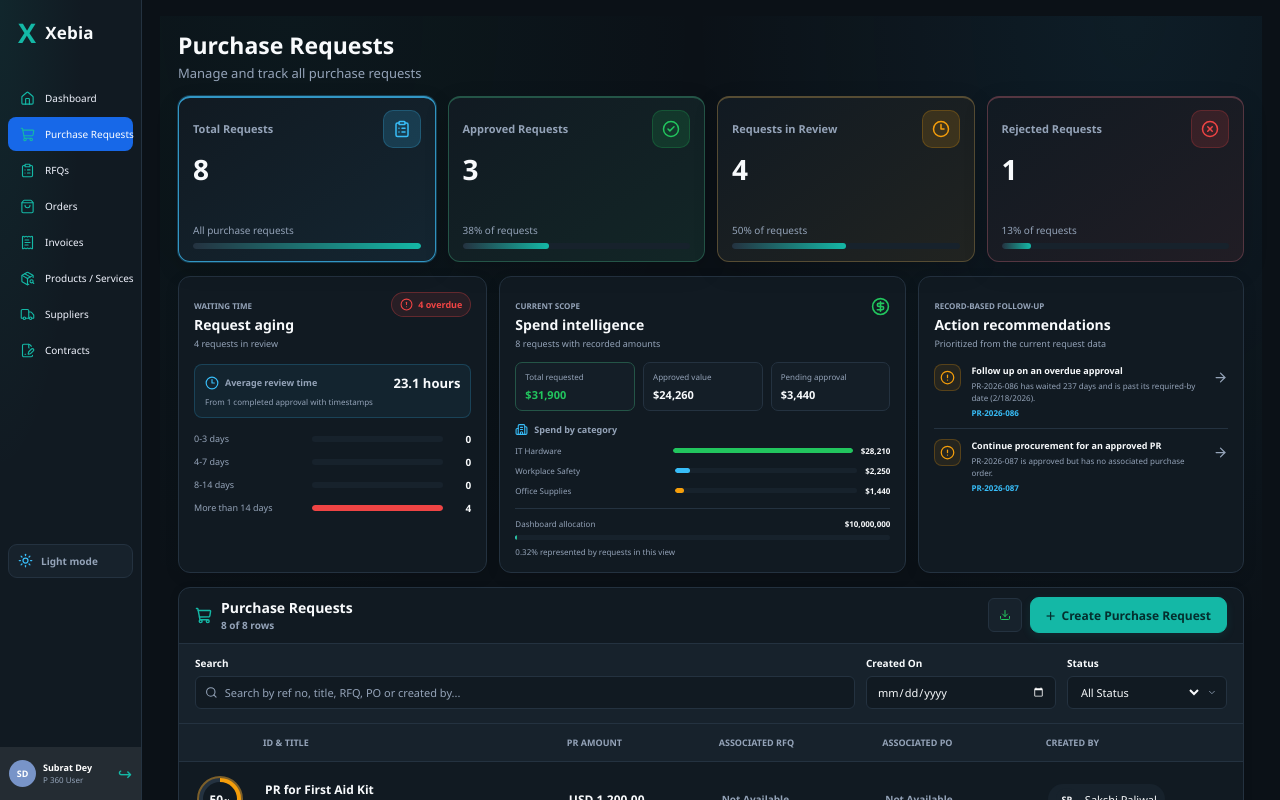
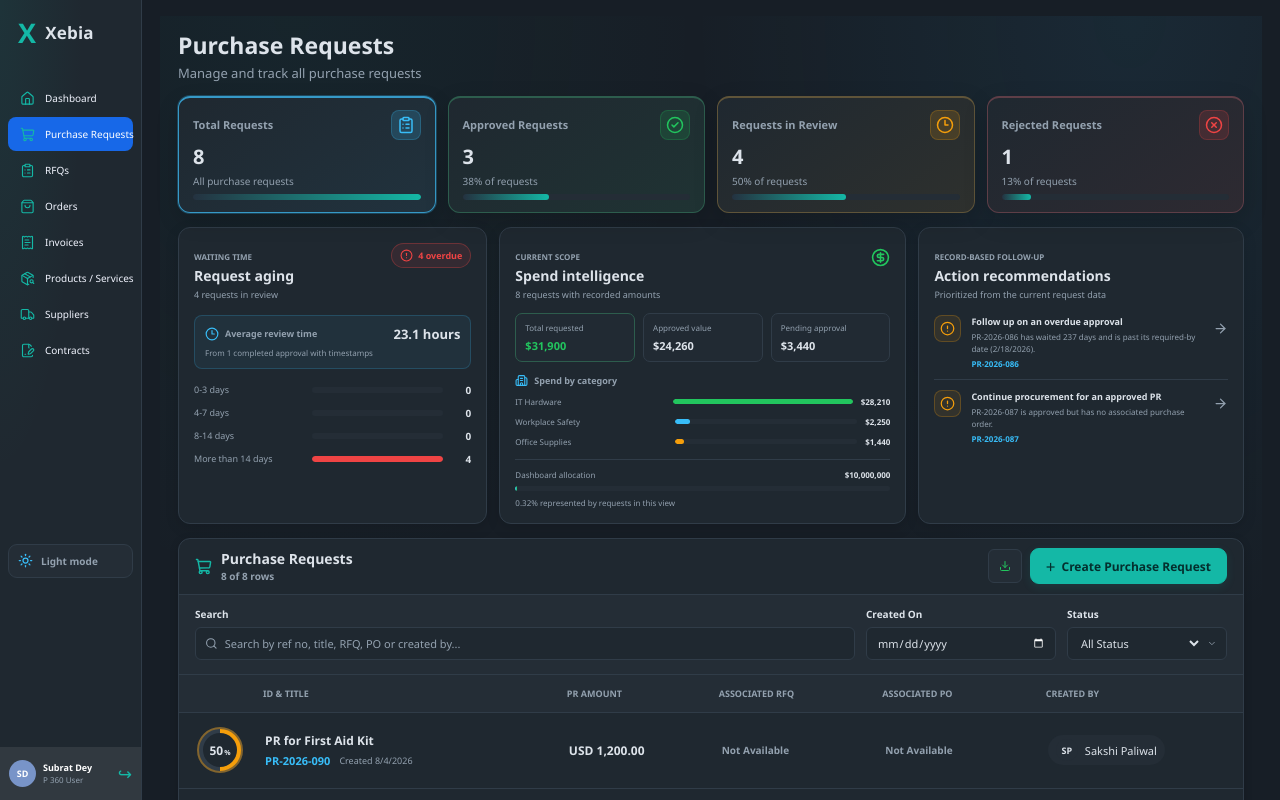
Before and after one commit to subrata-creator/Procurement360, a React (Vite) app: page /purchase-requests in a window 1280 px wide. Shown: the top 800 px of the page. Built offline with nearby package versions, Linux system fonts and the light colour scheme.

Commit message:
Latest changes

```diff
--- a/src/App.css
+++ b/src/App.css
@@ -18,8 +18,8 @@ body,
 
 body {
   font-family: "Segoe UI", Arial, Helvetica, sans-serif;
-  background: #0B1117;
-  color: #F8FAFC;
+  background: var(--background-hex, #12181F);
+  color: var(--foreground-hex, #E8ECF1);
 }
 
 button,
@@ -81,16 +81,16 @@ a {
 }
 
 ::-webkit-scrollbar-track {
-  background: #0B1117;
+  background: var(--background-hex, #12181F);
 }
 
 ::-webkit-scrollbar-thumb {
-  background: #243240;
+  background: var(--border-hex, #2A3744);
   border-radius: 10px;
 }
 
 ::-webkit-scrollbar-thumb:hover {
-  background: #115E59;
+  background: var(--primary-800, #115E59);
 }
 
 
@@ -99,8 +99,8 @@ a {
 ========================================================= */
 
 ::selection {
-  background: #14B8A6;
-  color: #0B1117;
+  background: var(--primary-hex, #14B8A6);
+  color: var(--background-hex, #12181F);
 }
 
 
@@ -113,6 +113,6 @@ input:focus-visible,
 select:focus-visible,
 textarea:focus-visible,
 a:focus-visible {
-  outline: 2px solid #14B8A6;
+  outline: 2px solid var(--primary-hex, #14B8A6);
   outline-offset: 2px;
 }
--- a/src/Pages/RfqPage.tsx
+++ b/src/Pages/RfqPage.tsx
@@ -1,6 +1,7 @@
 import React, { useMemo, useRef, useState } from "react";
 import {
   ArrowRight,
+  Award,
   Building2,
   CalendarDays,
   ChevronDown,
@@ -8,8 +9,10 @@ import {
   ChevronRight,
   CircleAlert,
   CircleCheck,
+  ClipboardList,
   Clock3,
   MessageSquareText,
+  Percent,
   Plus,
   Search,
   Sparkles,
@@ -89,9 +92,9 @@ const RfqPage: React.FC = () => {
   const awardRate = Math.round((rewardedCount / (rfqs.length || 1)) * 100);
 
   const metrics = [
-    { label: "Total RFQs", value: rfqs.length, caption: "RFQ records", progress: 100, icon: <ChevronRight size={0} style={{ display: "none" }} />, tone: "blue" },
-    { label: "Avg Response Rate", value: `${avgResponseRate}%`, caption: `${responseTotals.received} of ${responseTotals.invited} invited suppliers responded`, progress: avgResponseRate, icon: <MessageSquareText size={18} />, tone: "violet" },
-    { label: "Award Rate", value: `${awardRate}%`, caption: `${rewardedCount} of ${rfqs.length} RFQs rewarded`, progress: awardRate, icon: <CircleCheck size={18} />, tone: "green" },
+    { label: "Total RFQs", value: rfqs.length, caption: "RFQ records", progress: 100, icon: <ClipboardList size={18} />, tone: "blue" },
+    { label: "Avg Response Rate", value: `${avgResponseRate}%`, caption: `${responseTotals.received} of ${responseTotals.invited} invited suppliers responded`, progress: avgResponseRate, icon: <Percent size={18} />, tone: "violet" },
+    { label: "Award Rate", value: `${awardRate}%`, caption: `${rewardedCount} of ${rfqs.length} RFQs rewarded`, progress: awardRate, icon: <Award size={18} />, tone: "green" },
     { label: "Needs Attention", value: unlinkedCount, caption: "RFQs with no linked PR", progress: Math.round((unlinkedCount / (rfqs.length || 1)) * 100), icon: <CircleAlert size={18} />, tone: "amber" },
   ];
 
--- a/src/Styles/PurchaseRequest.css
+++ b/src/Styles/PurchaseRequest.css
@@ -194,15 +194,20 @@
   outline-offset: 3px;
 }
 
+.purchase-page .purchase-stat {
+  min-height: 108px;
+  padding: 12px 14px;
+}
+
 .purchase-page .purchase-stat .xd-kpi-icon {
-  width: 38px;
-  height: 38px;
+  width: 30px;
+  height: 30px;
   border: 1px solid color-mix(in srgb, var(--tone) 22%, transparent);
-  border-radius: 10px;
+  border-radius: 8px;
 }
 
 .purchase-page .purchase-stat .xd-kpi-mid strong {
-  font-size: 28px;
+  font-size: 20px;
   line-height: 1.1;
 }
 
--- a/src/Styles/Styles.css
+++ b/src/Styles/Styles.css
@@ -1501,7 +1501,7 @@ button {
 }
 
 .rfq-page .xd-kpi {
-  min-height: 166px;
+  min-height: 108px;
 }
 
 .rfq-page .purchase-title-copy strong {
--- a/src/Styles/Theme.css
+++ b/src/Styles/Theme.css
@@ -7,22 +7,22 @@
   --secondary-hex: #243240;
   --accent: 199 92% 60%;
   --accent-hex: #38BDF8;
-  --background: 210 36% 7%;
-  --background-hex: #0B1117;
-  --foreground: 210 40% 98%;
-  --foreground-hex: #F8FAFC;
-  --muted: 210 25% 15%;
-  --muted-hex: #17222C;
-  --muted-foreground: 215 20% 65%;
-  --muted-foreground-hex: #94A3B8;
-  --card: 207 35% 10%;
-  --card-hex: #111A22;
-  --card-foreground: 210 40% 98%;
-  --card-foreground-hex: #F8FAFC;
-  --border: 207 28% 20%;
-  --border-hex: #243240;
-  --elevated: 210 25% 15%;
-  --elevated-hex: #17222C;
+  --background: 213 22% 13%;
+  --background-hex: #171E26;
+  --foreground: 210 20% 90%;
+  --foreground-hex: #DDE3EA;
+  --muted: 212 19% 19%;
+  --muted-hex: #242D36;
+  --muted-foreground: 215 14% 66%;
+  --muted-foreground-hex: #93A1AF;
+  --card: 212 20% 16%;
+  --card-hex: #1F2830;
+  --card-foreground: 210 20% 90%;
+  --card-foreground-hex: #DDE3EA;
+  --border: 212 18% 25%;
+  --border-hex: #303C48;
+  --elevated: 212 19% 19%;
+  --elevated-hex: #242D36;
   --destructive: 0 84% 60%;
   --destructive-hex: #EF4444;
   --success: 142 71% 45%;
@@ -689,105 +689,6 @@ textarea:focus-visible {
   color: var(--primary-foreground-hex);
 }
 
-[data-theme="light"] .pr-detail-card,
-[data-theme="light"] .task-detail-card,
-[data-theme="light"] .task-detail-empty {
-  border-color: var(--border-hex);
-  background: var(--card-hex);
-  color: var(--card-foreground-hex);
-}
-
-[data-theme="light"] .pr-detail-page .pr-detail-card,
-[data-theme="light"] .pr-detail-page .pr-rfq-section,
-[data-theme="light"] .pr-detail-page .pr-rfq-card-header,
-[data-theme="light"] .pr-detail-page .pr-detail-justification,
-[data-theme="light"] .pr-detail-page .pr-detail-field,
-[data-theme="light"] .pr-detail-page .pr-summary-approval-card,
-[data-theme="light"] .pr-detail-page .pr-summary-approval-step,
-[data-theme="light"] .task-detail-page .rfq-review-panel,
-[data-theme="light"] .task-detail-page .rfq-info-tile,
-[data-theme="light"] .task-detail-page .assignee-panel,
-[data-theme="light"] .task-detail-page .rfq-data-panel,
-[data-theme="light"] .task-detail-page .comments-panel,
-[data-theme="light"] .task-detail-page .rfq-task-notice,
-[data-theme="light"] .task-detail-page .rfq-decision-bar {
-  border-color: var(--border-hex);
-  background: var(--card-hex);
-  color: var(--card-foreground-hex);
-}
-
-[data-theme="light"] .pr-detail-page .pr-detail-card-title h2,
-[data-theme="light"] .pr-detail-page .pr-detail-card-title p,
-[data-theme="light"] .pr-detail-page .pr-summary-title,
-[data-theme="light"] .pr-detail-page .pr-detail-field strong,
-[data-theme="light"] .pr-detail-page .pr-detail-justification,
-[data-theme="light"] .task-detail-page .rfq-review-panel-heading,
-[data-theme="light"] .task-detail-page .rfq-info-tile strong,
-[data-theme="light"] .task-detail-page .rfq-assignee-row,
-[data-theme="light"] .task-detail-page .rfq-comment,
-[data-theme="light"] .task-detail-page .rfq-data-panel {
-  color: var(--foreground-hex);
-}
-
-[data-theme="light"] .pr-detail-page .pr-detail-grid,
-[data-theme="light"] .pr-detail-page .pr-detail-table-wrapper,
-[data-theme="light"] .pr-detail-page .pr-summary-approval-list,
-[data-theme="light"] .task-detail-page .rfq-review-columns,
-[data-theme="light"] .task-detail-page .rfq-basic-grid {
-  background: var(--card-hex);
-}
-
-[data-theme="light"] .pr-detail-page .pr-detail-table th,
-[data-theme="light"] .pr-detail-page .pr-detail-table td,
-[data-theme="light"] .pr-detail-page .pr-rfq-table th,
-[data-theme="light"] .pr-detail-page .pr-rfq-table td,
-[data-theme="light"] .task-detail-page .rfq-review-table th,
-[data-theme="light"] .task-detail-page .rfq-review-table td {
-  border-color: var(--border-hex);
-  color: var(--card-foreground-hex);
-}
-
-[data-theme="light"] .pr-detail-page .pr-detail-table th,
-[data-theme="light"] .pr-detail-page .pr-rfq-table th,
-[data-theme="light"] .task-detail-page .rfq-review-table th {
-  background: var(--muted-hex);
-  color: var(--muted-foreground-hex);
-}
-
-[data-theme="light"] .pr-detail-page .pr-detail-table tbody tr:hover,
-[data-theme="light"] .pr-detail-page .pr-rfq-table tbody tr:hover,
-[data-theme="light"] .task-detail-page .rfq-review-table tbody tr:hover {
-  background: rgba(15, 118, 110, 0.06);
-}
-
-[data-theme="light"] .pr-detail-page input,
-[data-theme="light"] .pr-detail-page select,
-[data-theme="light"] .pr-detail-page textarea,
-[data-theme="light"] .task-detail-page input,
-[data-theme="light"] .task-detail-page select,
-[data-theme="light"] .task-detail-page textarea {
-  border-color: var(--border-hex);
-  background: var(--card-hex);
-  color: var(--foreground-hex);
-}
-
-[data-theme="light"] .pr-detail-page input::placeholder,
-[data-theme="light"] .task-detail-page input::placeholder {
-  color: var(--muted-foreground-hex);
-}
-
-[data-theme="light"] .pr-detail-primary-btn,
-[data-theme="light"] .rfq-comment-form button,
-[data-theme="light"] .create-button,
-[data-theme="light"] .create-rfq,
-[data-theme="light"] .create-order,
-[data-theme="light"] .dashboard-create-button,
-[data-theme="light"] .xt-tabs button.on,
-[data-theme="light"] .rfq-pagination .selected,
-[data-theme="light"] .orders-pagination .selected {
-  color: var(--primary-foreground-hex);
-}
-
 [data-theme="light"] .task-detail-page .task-detail-field span,
 [data-theme="light"] .task-detail-page .task-detail-description p,
 [data-theme="light"] .task-detail-page .task-detail-empty {
```
